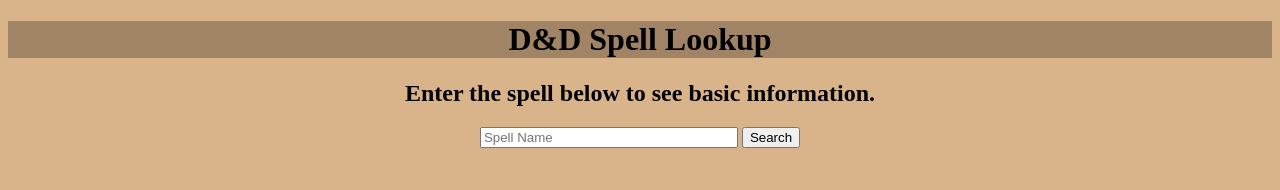
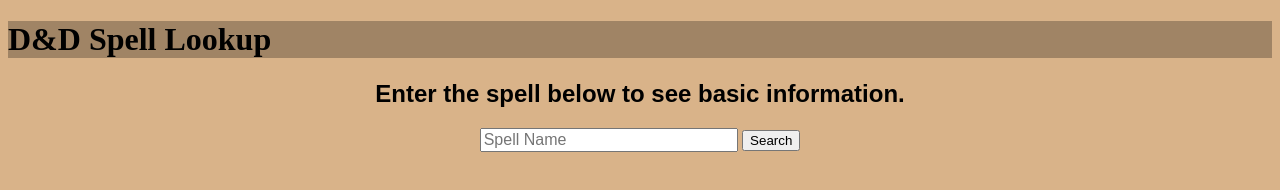
Before and after one commit to 2Clubs/DND-Spells, a plain HTML site: page index.html in a window 1280 px wide. Drawn offline with nearby package versions, Linux system fonts and the light colour scheme.

Commit message:
adds additional styling

```diff
--- a/css/style.css
+++ b/css/style.css
@@ -2,12 +2,13 @@ body {
     background-color: #D9B389;
 }
 h1{
-    text-align: center;
     background-color: #A08465;
 }
 main {
     text-align: center;
+    font-family: Arial, Helvetica, sans-serif;
 }
 #text {
     width: 250px;
+    font-size: 16px;
 }
--- a/js/script.js
+++ b/js/script.js
@@ -45,7 +45,7 @@ function render() {
   $spellLevel.text(spellData.level);
   $main.append($spellSchoolHeader)
   $main.append($spellSchool)
-  // $spellSchool.text(spellData.school.name)
+  $spellSchool.text(spellData.school.name)
   $main.append($spellRangeHeader);
   $main.append($spellRange);
   $spellRange.text(spellData.range);
```
